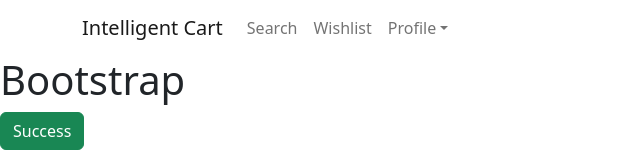
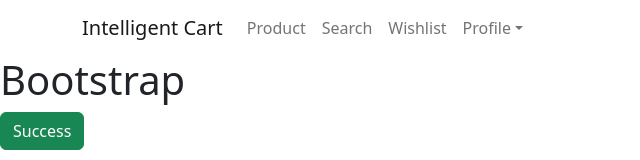
Before and after one commit to onionNguyen/Intelligent-Cart, a React (Create React App) app: page / in a window 1280 px wide. Shown: the top 160 px of the page, without its empty margins (0-640 px from the left). Built offline with nearby package versions, Linux system fonts and the light colour scheme.

Commit message:
update Home, Produt

```diff
--- a/src/App.js
+++ b/src/App.js
@@ -1,6 +1,7 @@
-import React from "react";
+import React,{useState} from 'react';
 import { Route } from "react-router";
 import "bootstrap/dist/css/bootstrap.min.css";
+
 import Home from "./pages/Home";
 
 
--- a/src/pages/Home.js
+++ b/src/pages/Home.js
@@ -1,12 +1,14 @@
 import React from "react";
 
-import Navbar from "../shared/components/Navbar.js";
+import Product from "/Users/nhatnguyen/intelligent-cart/src/components/Product.js";
+import Navigation from "../shared/components/Navigation.js";
 
 
 const Home = () => {
   return (
     <div>
-      <Navbar/>
+      <Navigation/>
+      <Product/>
       <h1>Bootstrap</h1>
       <button type="button" class="btn btn-success">
         Success
--- a/src/shared/components/Navbar.js
+++ b/src/shared/components/Navigation.js
@@ -1,7 +1,7 @@
 import 'bootstrap/dist/css/bootstrap.min.css';
 import {Nav, Navbar, Container, NavDropdown} from 'react-bootstrap';
 
-function App() {
+function Navigation() {
   return (
     <Navbar bg="" expand="md">
     <Container>
@@ -9,6 +9,7 @@
       <Navbar.Toggle aria-controls="basic-navbar-nav" />
       <Navbar.Collapse id="basic-navbar-nav">
         <Nav className="me-auto">
+          <Nav.Link href="/Product">Product</Nav.Link>
           <Nav.Link href="/Navbar">Search</Nav.Link>
           <Nav.Link href="/WishList">Wishlist</Nav.Link>
           <NavDropdown title="Profile" id="basic-nav-dropdown">
@@ -24,4 +25,4 @@
   </Navbar>
   );
 }
-export default App;
+export default Navigation;
```
Also changed, not shown: src/components/Product.js (+6 -2 lines).
